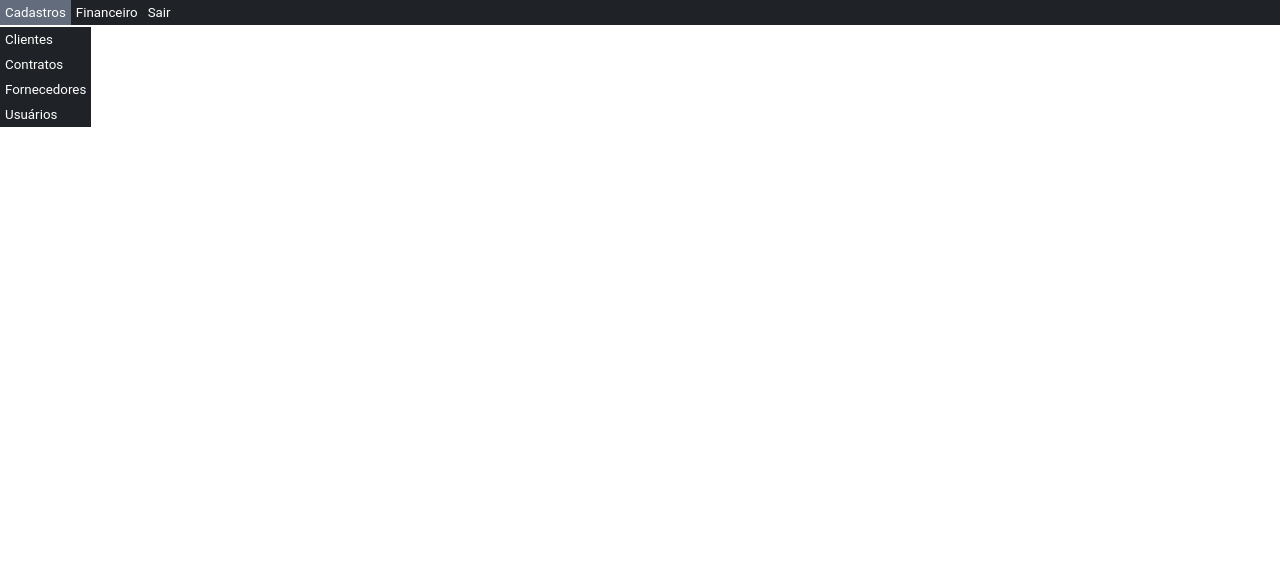
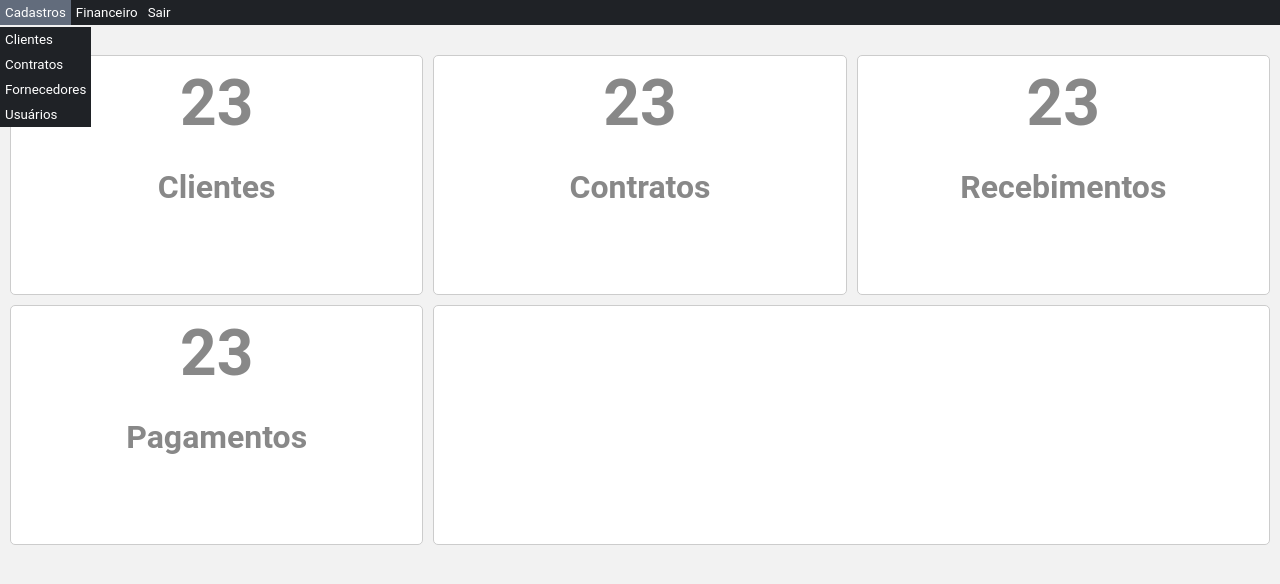
Before and after one commit to rainanDeveloper/bluetools-v2, a React (Create React App) app: page /dashboard in a window 1280 px wide. Shown: the top 584 px of the page. Built offline with nearby package versions, Linux system fonts and the light colour scheme; sample sign-in values are in the browser's storage.

Commit message:
General style from dash done

```diff
--- a/src/App.css
+++ b/src/App.css
@@ -19,6 +19,7 @@ html, body, #root {
 	font-family: 'Roboto', sans-serif;
 	width: 100vw;
 	height: 100vh;
+	background: #f2f2f2;
 }
 
 /* Theme colors*/
--- a/src/pages/DashBoard/index.js
+++ b/src/pages/DashBoard/index.js
@@ -6,6 +6,27 @@ function DashBoard(){
     return (
         <>
             <SupMenuAdmin/>
+            <div className="dashboard">
+                <div className="clientesDash">
+                    <h1>23</h1>
+                    <h2>Clientes</h2>
+                </div>
+                <div className="contratosDash">
+                    <h1>23</h1>
+                    <h2>Contratos</h2>
+                </div>
+                <div className="recebimentosDash">
+                    <h1>23</h1>
+                    <h2>Recebimentos</h2>
+                </div>
+                <div className="pagamentosDash">
+                    <h1>23</h1>
+                    <h2>Pagamentos</h2>
+                </div>
+                <div className="graphDash">
+
+                </div>
+            </div>
         </>
     )
 }
--- a/src/pages/DashBoard/style.css
+++ b/src/pages/DashBoard/style.css
@@ -0,0 +1,35 @@
+.dashboard {
+    display: grid;
+    grid-template-columns: 1fr 1fr 1fr;
+    padding: 10px;
+    padding-top: 55px;
+    grid-gap: 10px;
+}
+
+
+.dashboard div {
+    min-height: 240px;
+    padding: 10px;
+    background: white;
+    border-radius: 5px;
+    border: solid 1px #ccc;
+    color: #888;
+}
+
+.dashboard .graphDash {
+    grid-column-start: 2;
+    grid-column-end: 4;
+}
+
+.dashboard div h1 {
+    font-size: 4em;
+    margin: 0;
+    padding: 0;
+    text-align: center;
+}
+
+.dashboard div h2 {
+    font-size: 2em;
+    font-weight: 600;
+    text-align: center;
+}
```
Also changed, not shown: 1 other file (tests, documents, lock files or other folders).
